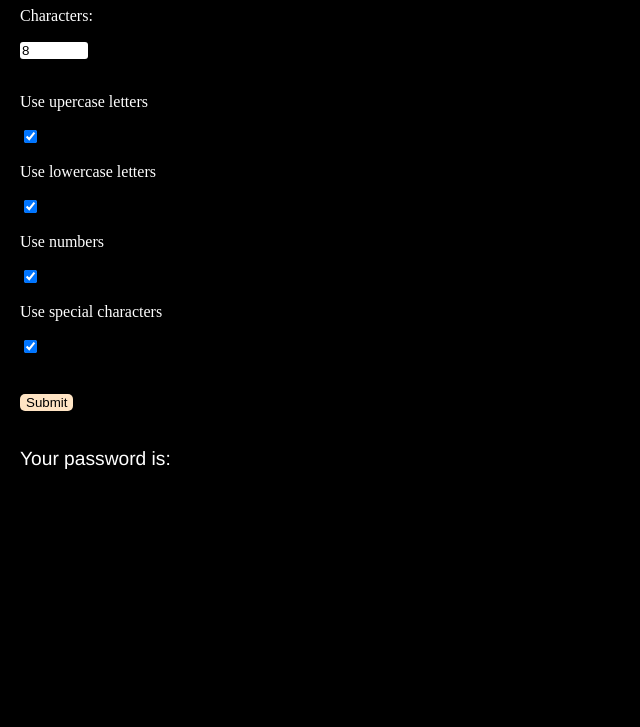
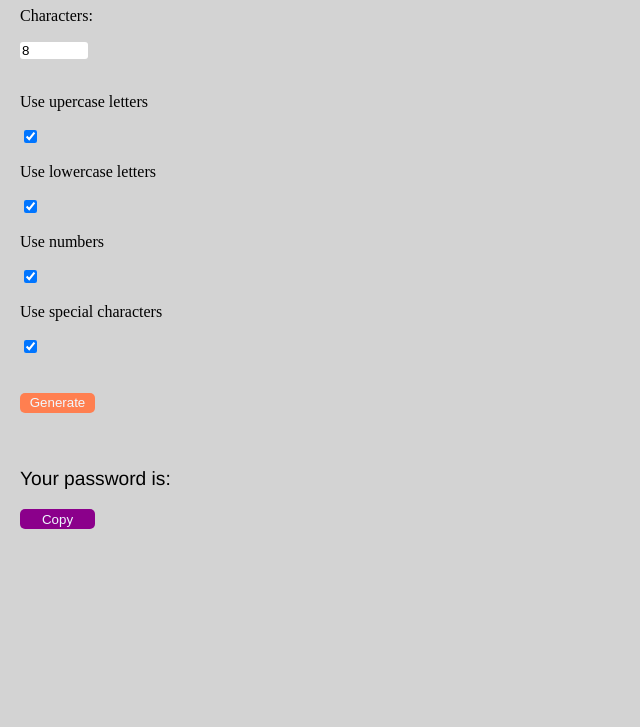
Before and after one commit to developer-sogyy/pass-gen, a plain HTML site: page index.html in a window 1280 px wide. Shown: the part 73-800 px from the top of the page, without its empty margins (0-640 px from the left). Drawn offline with Linux system fonts and the light colour scheme.

Commit message:
Add files via upload

```diff
--- a/index.html
+++ b/index.html
@@ -8,19 +8,22 @@
 </head>
 <body>
     <h1>Password Generator</h1>
+    <div id="bg">
         <p>Characters:</p>
         <input type="number" name="numbers" id="number" max="1000" min="4" placeholder="numbers" value="8"> <br><br>
         <p>Use upercase letters</p>
-    <input type="checkbox" id="uppercase" checked><br>
+        <input type="checkbox" id="uppercase" class="check" checked><br>
         <p>Use lowercase letters</p>
-    <input type="checkbox" id="lowercase" checked><br>
+        <input type="checkbox" id="lowercase" class="check" checked><br>
         <p>Use numbers</p>
-    <input type="checkbox" id="numbers" checked><br>
+        <input type="checkbox" id="numbers" class="check" checked><br>
         <p>Use special characters</p>
-    <input type="checkbox" id="spec_chars" checked> <br><br><br>
-    <button onclick="submit()">Submit</button><br><br>
+        <input type="checkbox" id="spec_chars" class="check" checked> <br><br><br>
+        <button onclick="submit()" id="generate">Generate</button>
+    </div> <br><br>
     <p id="passIs">Your password is:</p>
     <p id="pass"></p>
+    <button onclick="copy()" id="copy">Copy</button>
     <script src="script.js"></script>
 </body>
 </html>
--- a/script.js
+++ b/script.js
@@ -23,8 +23,10 @@ function submit() {
 
         if (passLen > 1000) {
             passLen = 1000;
+            //charactersEl = 1000;
         } else if (passLen < 4) {
             passLen = 4;
+            //charactersEl = "4";
         }
 
 
@@ -91,3 +93,13 @@ function getRandomChar() {
 
     return letter;
 }
+
+function copy() {
+    const pass = document.getElementById("pass");
+
+    stringText = pass.innerHTML;
+
+    navigator.clipboard.writeText(stringText);
+
+    alert("Copied the text: " + stringText);
+  }
--- a/style.css
+++ b/style.css
@@ -1,25 +1,50 @@
 body {
-    background-color: black;
-    color: white;
+    background-color: lightgray;
+    color: black;
     margin-left: 20px;
 }
 
 #pass {
     font-weight: bold;
+    background-color: white;
 }
 
 input#number {
-    border: 10px wheat;
+    border: 10px darkred;
     border-radius: 3px;
 }
 
-button {
+button#copy {
     border: 2px;
     border-radius: 5px;
-    background-color: bisque;
+    background-color: darkmagenta;
+    color: aliceblue;
+
+    width: 75px;
+    height: 20px;
+}
+
+button#generate {
+    border: 2px;
+    border-radius: 5px;
+    background-color:coral;
+    color: aliceblue;
+
+    width: 75px;
+    height: 20px;
 }
 
 p#passIs {
     font-size: larger;
     font-family: 'Franklin Gothic Medium', 'Arial Narrow', Arial, sans-serif;
 }
+
+input.check {
+    border: 5px black;
+    border-radius: 20px;
+}
+
+div#bg {
+    border: 2px white;
+    border-radius: 5px;
+}
```
Lines whose indentation alone changed are shown as unchanged.
